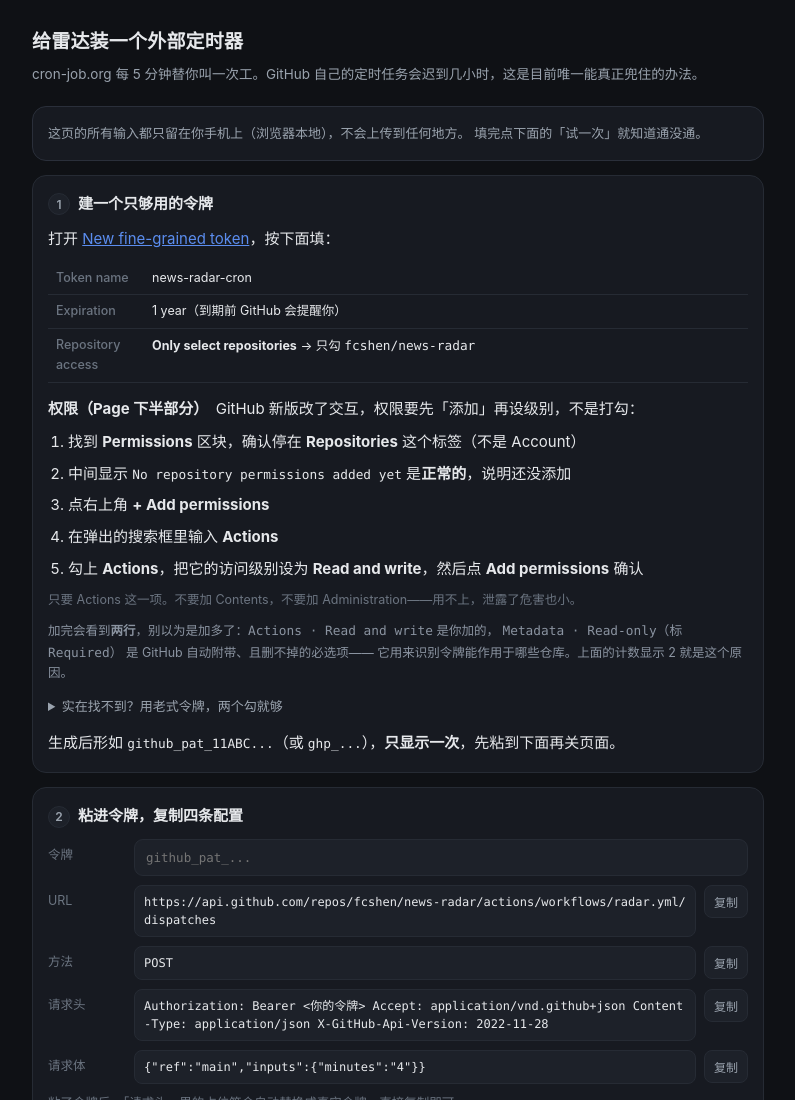
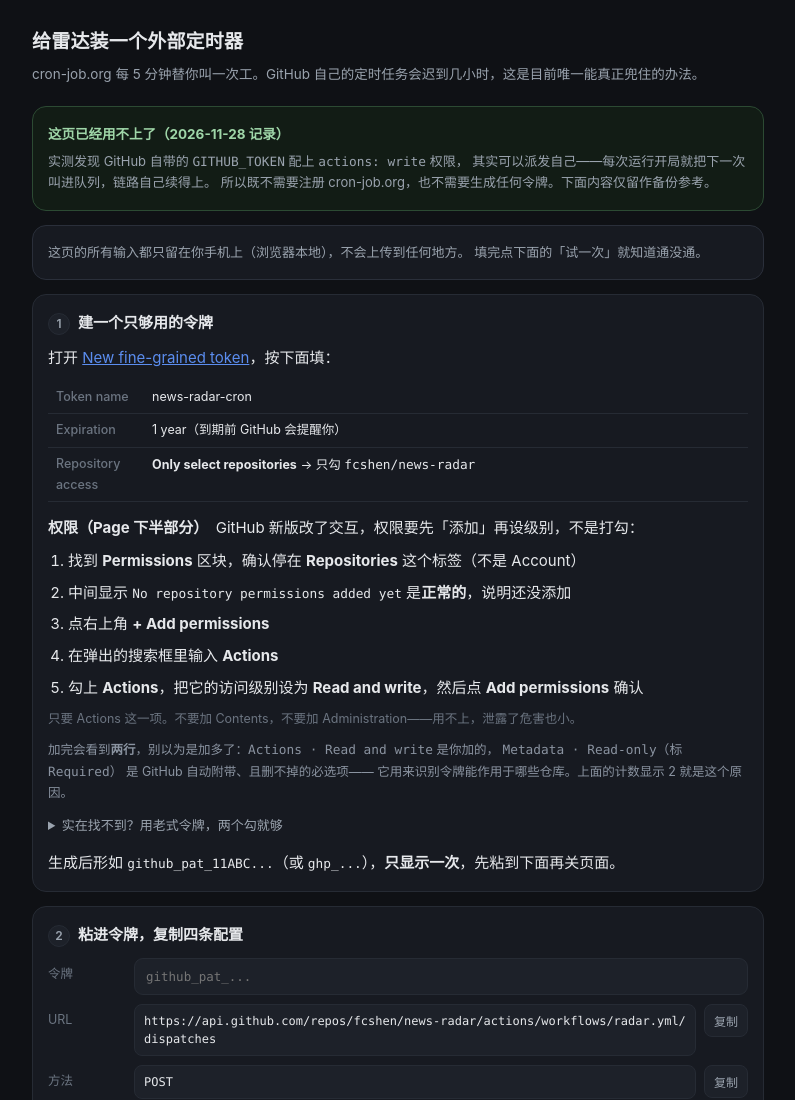
Before and after one commit to fcshen/news-radar, a plain HTML site: page cronjob.html in a window 1280 px wide. Shown: the top 1100 px of the page, without its empty margins (242-1037 px from the left). Drawn offline with Linux system fonts and the light colour scheme.

Commit message:
feat(ops): 用「续链」替代外部定时器，不再需要 cron-job.org 和 PAT
实测反例：官方文档说 GITHUB_TOKEN 创建的事件不会触发新工作流（防递归），
但 2026-11-28 21:00:16 的 push 运行在 21:00:21 成功派发出了一条
workflow_dispatch 运行。成立条件是 actions: write 权限 + 显式传 ref。

于是改为主力靠工作流自己续链，外部定时器和 PAT 全部去掉——用户不需要
注册任何账号、不需要生成令牌，这是当前唯一能真正落地的方案。

- 「续链」步骤放在**第一步**（不是收尾）：这次跑到一半挂了，接班人已在队列里
- 续链失败重试 3 次；仍失败不致命，*/10 的 cron 会补位
- 单次 20 分钟、timeout 40：留 2 分钟交接，采集占空比 ≈91%，比每 5 分钟起停
  一次的 60% 高得多（每次启动有约 2 分钟装依赖/首轮采集的死时间）
- concurrency 仍是 cancel-in-progress:false，天然「一个在跑 + 一个排队」，不堆积

停机方式：Actions 页把 radar 点 Disable，运行与队列一起停。

```diff
--- a/cronjob.html
+++ b/cronjob.html
@@ -64,6 +64,15 @@
 
 <h1>给雷达装一个外部定时器</h1>
 <p class="sub">cron-job.org 每 5 分钟替你叫一次工。GitHub 自己的定时任务会迟到几小时，这是目前唯一能真正兜住的办法。</p>
+
+<div class="card" style="border-color:#2c4a33;background:#121c15">
+  <p style="margin:0 0 6px;color:#9fd6a8;font-size:13.5px"><b>这页已经用不上了（2026-11-28 记录）</b></p>
+  <p style="margin:0;color:var(--dim);font-size:13px">
+    实测发现 GitHub 自带的 <code>GITHUB_TOKEN</code> 配上 <code>actions: write</code> 权限，
+    其实可以派发自己——每次运行开局就把下一次叫进队列，链路自己续得上。
+    所以既不需要注册 cron-job.org，也不需要生成任何令牌。下面内容仅留作备份参考。
+  </p>
+</div>
 
 <div class="card" style="border-color:#2a2f3a">
   <p style="margin:0;color:var(--dim);font-size:13px">
```
Also changed, not shown: 2 other files.
